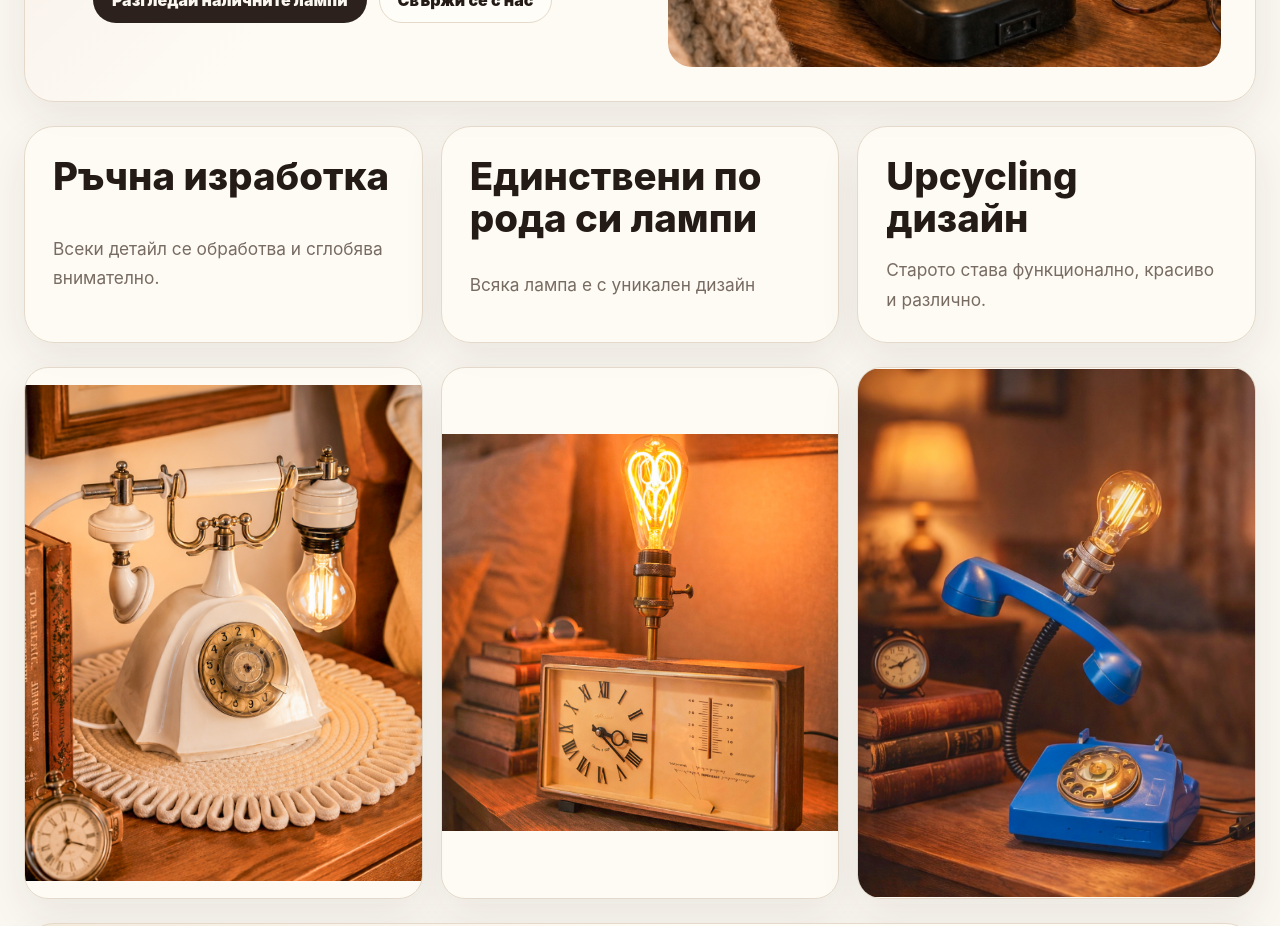
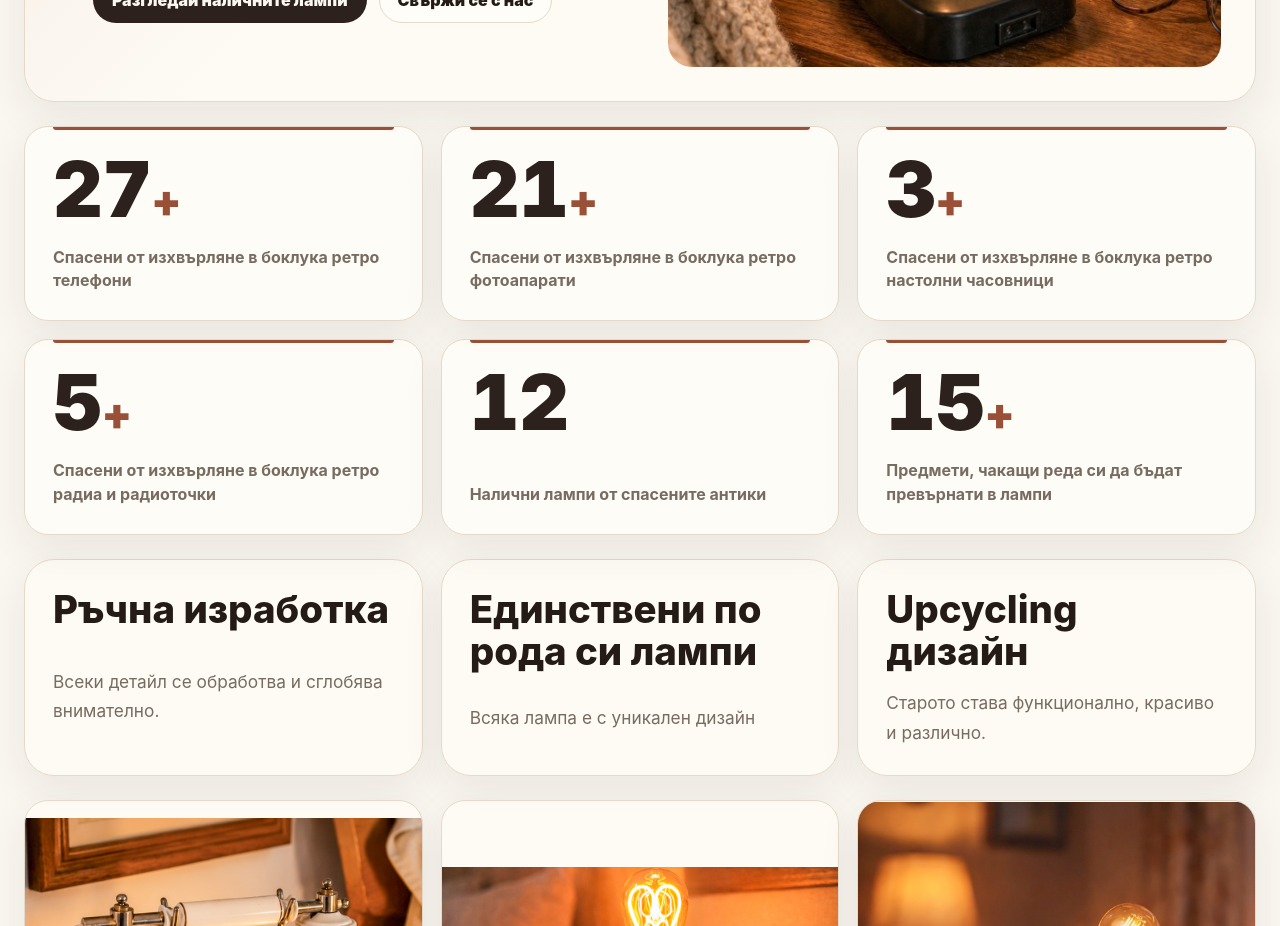
Before and after one commit to JinksSs91/hello-react-site, a React (Vite) app: page / in a window 1280 px wide. Shown: the part 780-1706 px from the top of the page. Built offline with nearby package versions, Linux system fonts and the light colour scheme.

Commit message:
Add animated rescue counters to homepage

```diff
--- a/src/App.css
+++ b/src/App.css
@@ -259,6 +259,61 @@
   min-height: 500px;
   object-fit: cover;
   display: block;
+}
+
+.home-counter-grid {
+  display: grid;
+  grid-template-columns: repeat(3, minmax(0, 1fr));
+  gap: 18px;
+}
+
+.home-counter-card {
+  position: relative;
+  display: grid;
+  min-width: 0;
+  min-height: 190px;
+  align-content: space-between;
+  gap: 22px;
+  overflow: hidden;
+  padding: 28px;
+  border: 1px solid var(--line);
+  border-radius: 24px;
+  background: rgba(255, 253, 247, 0.88);
+  box-shadow: var(--shadow-soft);
+}
+
+.home-counter-card::before {
+  position: absolute;
+  top: 0;
+  right: 28px;
+  left: 28px;
+  height: 3px;
+  border-radius: 0 0 999px 999px;
+  background: var(--terracotta);
+  content: '';
+}
+
+.home-counter-value {
+  color: var(--espresso);
+  font-size: clamp(3.4rem, 6vw, 5.4rem);
+  font-variant-numeric: tabular-nums;
+  font-weight: 900;
+  line-height: 0.9;
+}
+
+.home-counter-value span {
+  color: var(--terracotta);
+  font-size: 0.58em;
+}
+
+.home-counter-card p {
+  max-width: 28rem;
+  margin: 0;
+  color: var(--muted);
+  font-size: 1rem;
+  font-weight: 750;
+  line-height: 1.45;
+  overflow-wrap: anywhere;
 }
 
 .kicker {
@@ -1425,6 +1480,10 @@
     min-height: 420px;
   }
 
+  .home-counter-grid {
+    grid-template-columns: repeat(2, minmax(0, 1fr));
+  }
+
   .image-strip {
     grid-template-columns: 1fr;
   }
@@ -1495,6 +1554,19 @@
 
   .hero-copy h1 {
     font-size: 2.7rem;
+  }
+
+  .home-counter-grid {
+    grid-template-columns: 1fr;
+  }
+
+  .home-counter-card {
+    min-height: 0;
+    padding: 24px;
+  }
+
+  .home-counter-value {
+    font-size: 3.6rem;
   }
 
   .product-grid,
--- a/src/App.jsx
+++ b/src/App.jsx
@@ -124,6 +124,38 @@ const content = {
       story:
         'Даваме нов живот на забравени предмети и ги превръщаме в артистично осветление за домове, студиа, офиси и арт пространства.',
       contactCta: 'Свържи се с нас',
+      counters: [
+        {
+          value: 27,
+          suffix: '+',
+          label: 'Спасени от изхвърляне в боклука ретро телефони',
+        },
+        {
+          value: 21,
+          suffix: '+',
+          label: 'Спасени от изхвърляне в боклука ретро фотоапарати',
+        },
+        {
+          value: 3,
+          suffix: '+',
+          label: 'Спасени от изхвърляне в боклука ретро настолни часовници',
+        },
+        {
+          value: 5,
+          suffix: '+',
+          label: 'Спасени от изхвърляне в боклука ретро радиа и радиоточки',
+        },
+        {
+          value: 12,
+          suffix: '',
+          label: 'Налични лампи от спасените антики',
+        },
+        {
+          value: 15,
+          suffix: '+',
+          label: 'Предмети, чакащи реда си да бъдат превърнати в лампи',
+        },
+      ],
       highlights: [
         ['Ръчна изработка', 'Всеки детайл се обработва и сглобява внимателно.'],
         ['Единствени по рода си лампи', 'Всяка лампа е с уникален дизайн'],
@@ -312,6 +344,38 @@ const content = {
       story:
         'We give forgotten objects a new life and turn them into artistic lighting for homes, studios, offices, and art spaces.',
       contactCta: 'Contact us',
+      counters: [
+        {
+          value: 27,
+          suffix: '+',
+          label: 'Retro telephones saved from being thrown away',
+        },
+        {
+          value: 21,
+          suffix: '+',
+          label: 'Retro cameras saved from being thrown away',
+        },
+        {
+          value: 3,
+          suffix: '+',
+          label: 'Retro desk clocks saved from being thrown away',
+        },
+        {
+          value: 5,
+          suffix: '+',
+          label: 'Retro radios and wired radio sets saved from being thrown away',
+        },
+        {
+          value: 12,
+          suffix: '',
+          label: 'Available lamps created from rescued antiques',
+        },
+        {
+          value: 15,
+          suffix: '+',
+          label: 'Objects waiting to be transformed into lamps',
+        },
+      ],
       highlights: [
         ['Handmade craft', 'Every detail is carefully restored and assembled.'],
         ['One-of-a-kind lamps', 'Every lamp has a unique design.'],
@@ -1037,6 +1101,8 @@ function HomePage({ copy, language, navigateTo }) {
         </figure>
       </div>
 
+      <HomeCounters counters={copy.home.counters} />
+
       <div className="highlight-grid">
         {copy.home.highlights.map(([title, text]) => (
           <article className="highlight-card" key={title}>
@@ -1073,6 +1139,118 @@ function HomePage({ copy, language, navigateTo }) {
         </a>
       </div>
     </section>
+  )
+}
+
+function HomeCounters({ counters }) {
+  const sectionRef = useRef(null)
+  const [isActive, setIsActive] = useState(false)
+  const [reduceMotion, setReduceMotion] = useState(() =>
+    window.matchMedia('(prefers-reduced-motion: reduce)').matches,
+  )
+
+  useEffect(() => {
+    const motionQuery = window.matchMedia('(prefers-reduced-motion: reduce)')
+    const updateMotionPreference = () => setReduceMotion(motionQuery.matches)
+
+    updateMotionPreference()
+    motionQuery.addEventListener('change', updateMotionPreference)
+
+    return () => {
+      motionQuery.removeEventListener('change', updateMotionPreference)
+    }
+  }, [])
+
+  useEffect(() => {
+    if (reduceMotion) {
+      return undefined
+    }
+
+    const section = sectionRef.current
+
+    if (!section || !('IntersectionObserver' in window)) {
+      const animationFrame = requestAnimationFrame(() => setIsActive(true))
+      return () => cancelAnimationFrame(animationFrame)
+    }
+
+    const observer = new IntersectionObserver(
+      ([entry]) => {
+        if (entry.isIntersecting) {
+          setIsActive(true)
+          observer.disconnect()
+        }
+      },
+      { threshold: 0.25 },
+    )
+
+    observer.observe(section)
+
+    return () => observer.disconnect()
+  }, [reduceMotion])
+
+  return (
+    <div className="home-counter-grid" ref={sectionRef}>
+      {counters.map((counter, index) => (
+        <HomeCounter
+          counter={counter}
+          isActive={isActive || reduceMotion}
+          key={counter.label}
+          reduceMotion={reduceMotion}
+          delay={index * 70}
+        />
+      ))}
+    </div>
+  )
+}
+
+function HomeCounter({ counter, isActive, reduceMotion, delay }) {
+  const [displayValue, setDisplayValue] = useState(0)
+
+  useEffect(() => {
+    if (!isActive) {
+      return undefined
+    }
+
+    if (reduceMotion) {
+      return undefined
+    }
+
+    let animationFrame
+    let startTime
+    const duration = 900
+
+    const animate = (timestamp) => {
+      if (!startTime) {
+        startTime = timestamp
+      }
+
+      const elapsed = Math.max(0, timestamp - startTime - delay)
+      const progress = Math.min(elapsed / duration, 1)
+      const easedProgress = 1 - Math.pow(1 - progress, 3)
+
+      setDisplayValue(Math.round(counter.value * easedProgress))
+
+      if (progress < 1) {
+        animationFrame = requestAnimationFrame(animate)
+      }
+    }
+
+    animationFrame = requestAnimationFrame(animate)
+
+    return () => cancelAnimationFrame(animationFrame)
+  }, [counter.value, delay, isActive, reduceMotion])
+
+  return (
+    <article
+      className="home-counter-card"
+      aria-label={`${counter.value}${counter.suffix} ${counter.label}`}
+    >
+      <strong className="home-counter-value" aria-hidden="true">
+        {reduceMotion ? counter.value : displayValue}
+        <span>{counter.suffix}</span>
+      </strong>
+      <p>{counter.label}</p>
+    </article>
   )
 }
 
```
